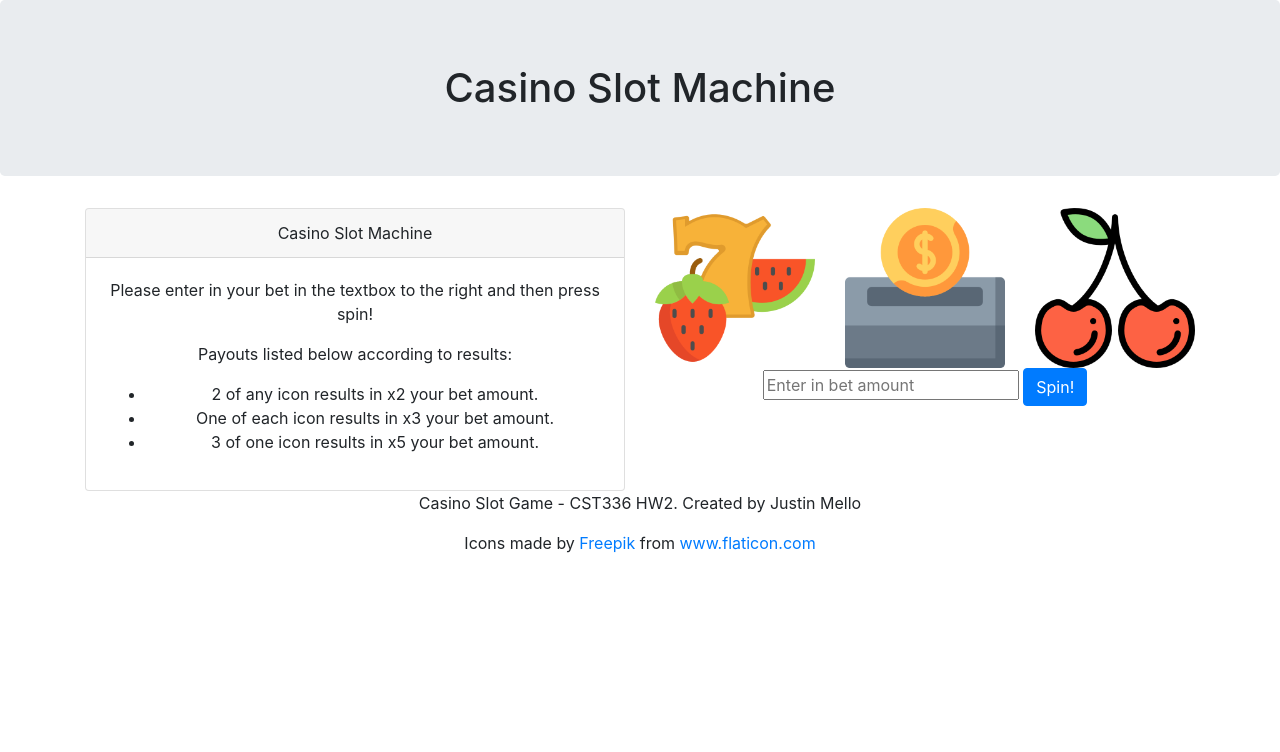
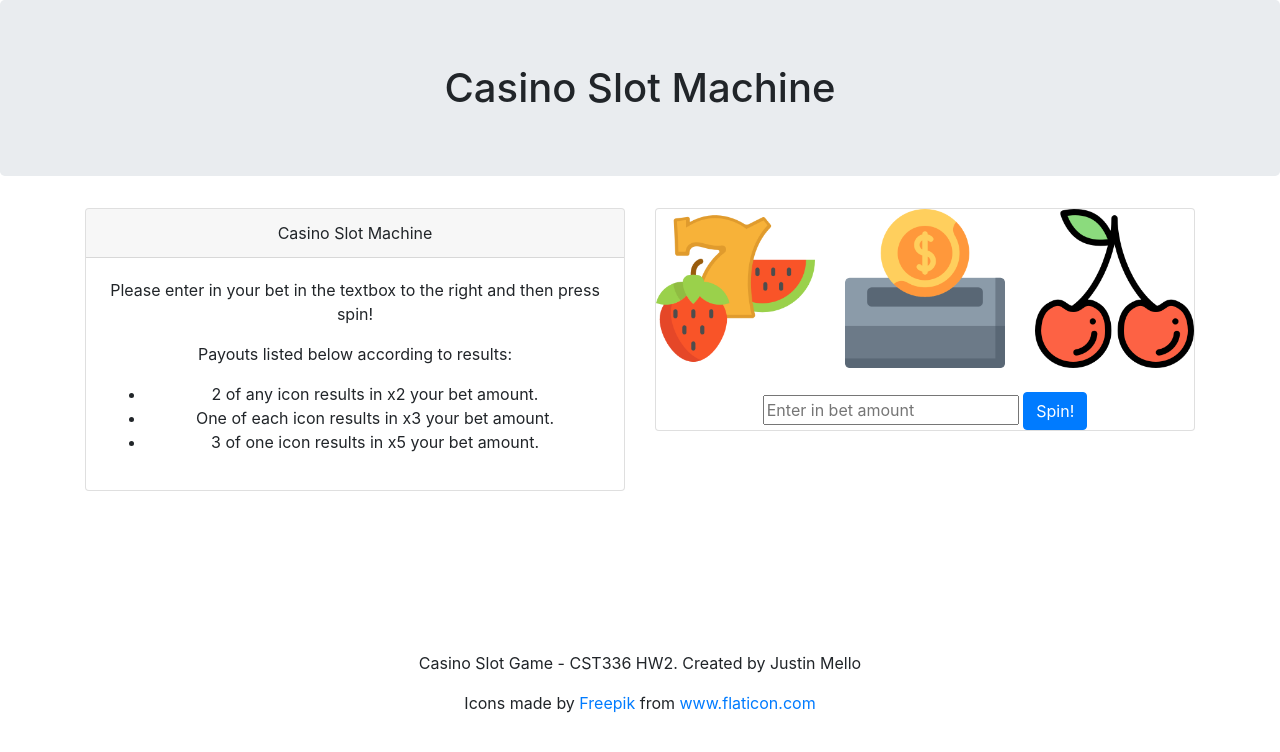
Before and after one commit to justinmello32/cst336-hw2, a PHP site: page / in a window 1280 px wide. Shown: the top 752 px of the page. Run offline with PHP 8.4, Linux system fonts and the light colour scheme; some libraries are stand-ins or nearby versions.

Commit message:
Minor improvements.

```diff
--- a/css/styles.css
+++ b/css/styles.css
@@ -1,3 +1,11 @@
 header, main, nav, footer {
     text-align: center;
 }
+
+#bet-area {
+	margin-top: 1.5rem;
+}
+
+footer {
+	margin-top: 10rem;
+}
--- a/index.html
+++ b/index.html
@@ -14,6 +14,7 @@
 
 	<div class="container">
 
+		<!--First row of instructions panel and slot machine-->
 		<div class="row">
 			<div class="col-6">
 				<div class="card">
@@ -32,6 +33,7 @@
 				</div>
 			</div>
 			<div class="col-6">
+				<div class="card">
 				<div class="row">
 					<div class="col">
 						<img src="img/7.png" class="img-fluid" id="position1">
@@ -49,21 +51,20 @@
 				</div>
 			</div>
 		</div>
-
-
-
-		<div id="results">
-
-			<div id="totalWinnings">
-			</div>
-
 		</div>
 
 
-		<div id="footer">
+		<!--Second row for results and messages -->
+		<div id="results">
+			<div id="totalWinnings">
+			</div>
+		</div>
+
+		<!--Footer and end of application -->
+		<footer>
 			<p>Casino Slot Game - CST336 HW2. Created by Justin Mello
 			<div>Icons made by <a href="https://www.flaticon.com/authors/freepik" title="Freepik">Freepik</a> from <a href="https://www.flaticon.com/" title="Flaticon">www.flaticon.com</a></div>
-		</div>
+		</footer>
 
 </body>
 </html>
```
